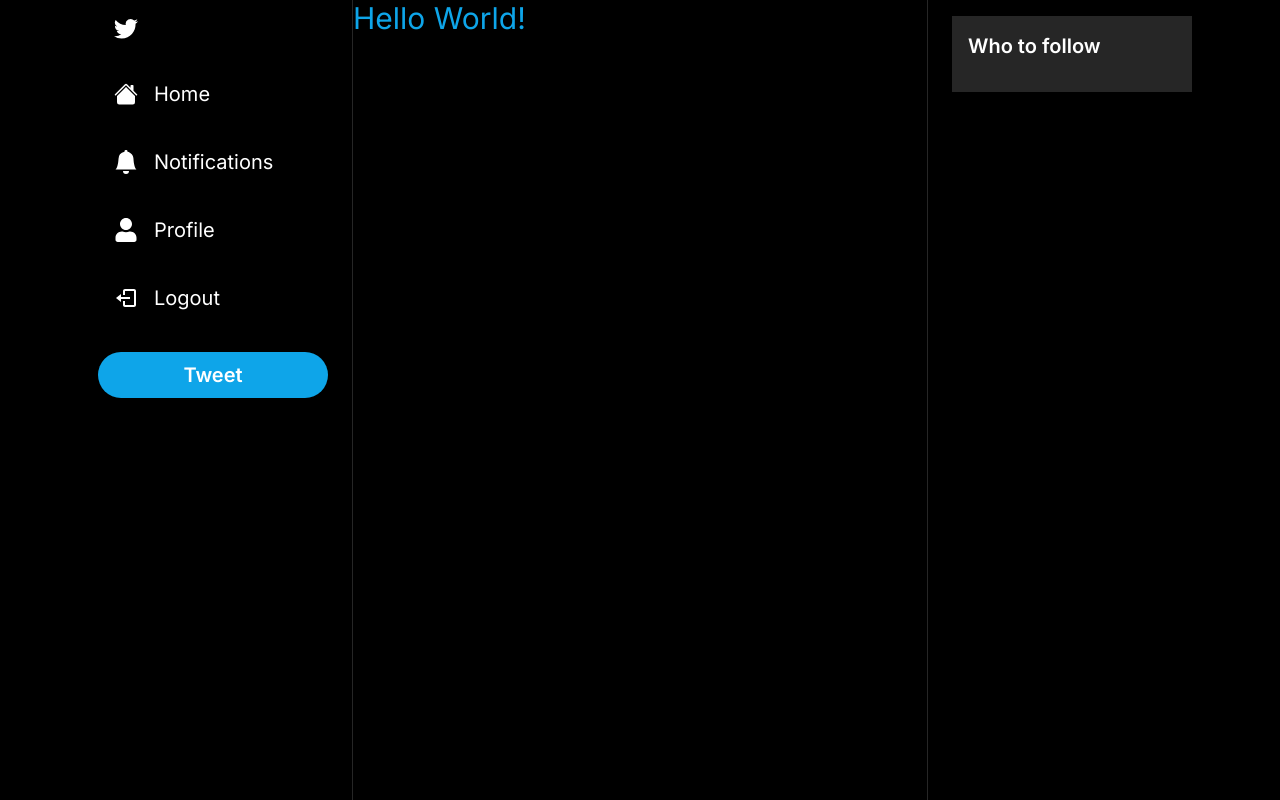
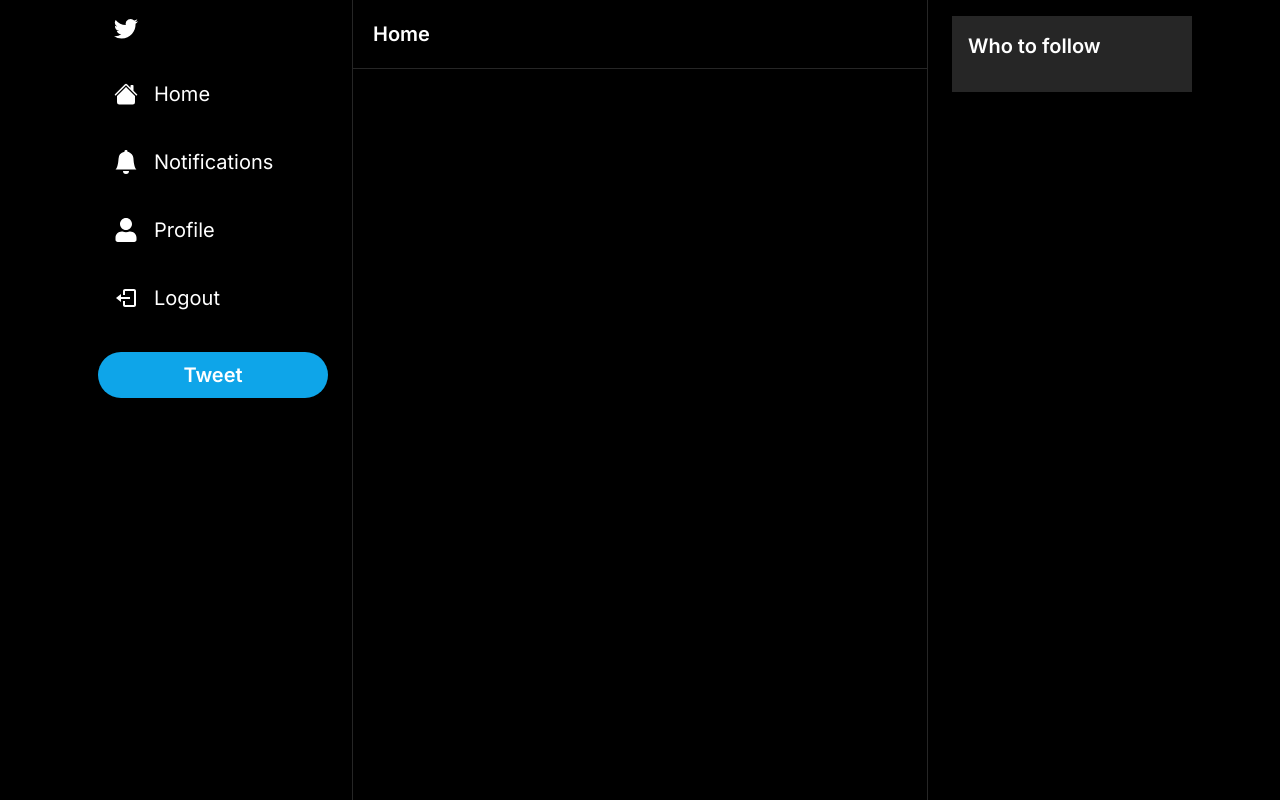
Before and after one commit to adiprass28/twitter-clone, a Next.js app: page / in a window 1280 px wide. Built offline with nearby package versions, Linux system fonts and the light colour scheme.

Commit message:
change code to components directory

```diff
--- /dev/null
+++ b/app/components/Header.tsx
@@ -0,0 +1,42 @@
+'use client'
+
+import { useRouter } from 'next/navigation'
+import { useCallback } from 'react'
+import { BiArrowBack } from 'react-icons/bi'
+
+interface HeaderProps {
+  label: string
+  showBackArrow: boolean
+}
+
+const Header: React.FC<HeaderProps> = ({ label, showBackArrow }) => {
+  const router = useRouter()
+
+  const handleBack = useCallback(() => {
+    router.back()
+  }, [router])
+
+  return (
+    <div className="border-b-[1px] border-neutral-800 p-5">
+      <div className="flex flex-row items-center gap-2">
+        {
+          showBackArrow && (
+            <BiArrowBack
+              onClick={handleBack}
+              color='white'
+              size={20}
+              className="
+                cursor-pointer
+                hover:opacity-70
+                transition
+              "
+            />
+          )
+        }
+        <h1 className="text-white text-xl font-semibold">{label}</h1>
+      </div>
+    </div>
+  )
+}
+
+export default Header
--- a/app/layout.tsx
+++ b/app/layout.tsx
@@ -1,8 +1,8 @@
 import './globals.css'
 import { Inter } from 'next/font/google'
 
-import Sidebar from './components/Sidebar'
-import FollowBar from './components/FollowBar'
+import Sidebar from './components/layout/Sidebar'
+import FollowBar from './components/layout/FollowBar'
 
 const inter = Inter({ subsets: ['latin'] })
 
--- a/app/page.tsx
+++ b/app/page.tsx
@@ -1,7 +1,9 @@
+import Header from './components/Header'
+
 export default function Home() {
   return (
-    <div className="text-3xl text-sky-500">
-      Hello World!
-   </div>
+  <>
+    <Header label="Home" />
+  </>
   )
 }
```
Also changed, not shown: tsconfig.json (+17 -4 lines), app/components/layout/FollowBar.tsx (renamed from app/components/FollowBar.tsx), app/components/layout/Sidebar.tsx (renamed from app/components/Sidebar.tsx), app/components/layout/SidebarItem.tsx (renamed from app/components/SidebarItem.tsx), app/components/layout/SidebarLogo.tsx (renamed from app/components/SidebarLogo.tsx), app/components/layout/SidebarTweetButton.tsx (renamed from app/components/SidebarTweetButton.tsx).
